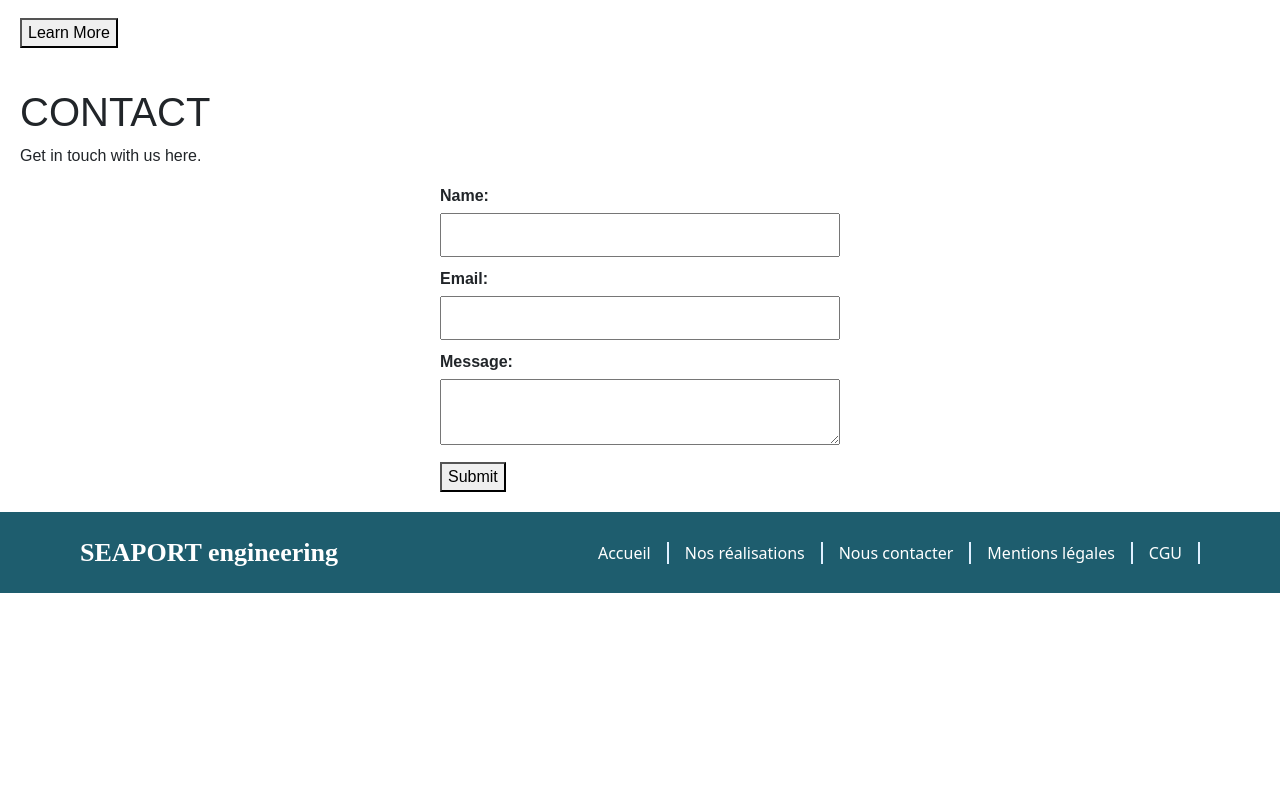
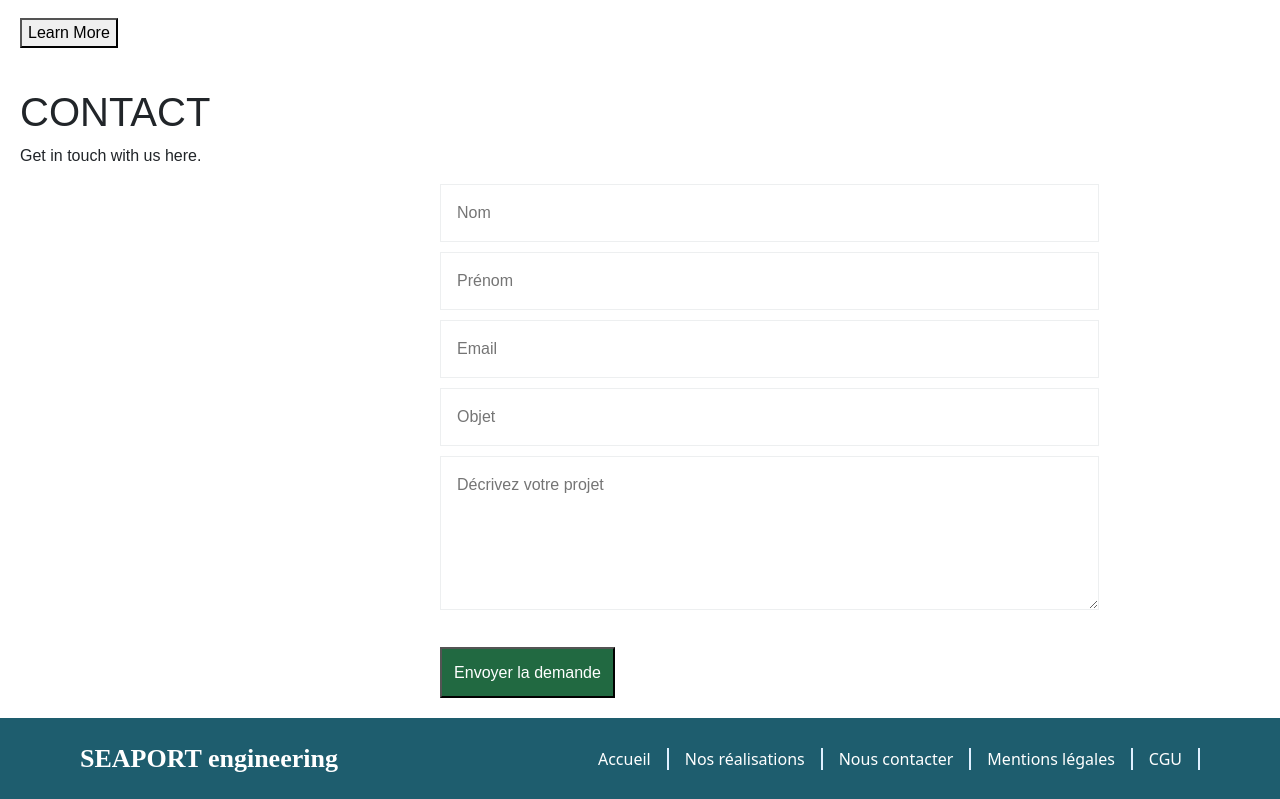
Before and after one commit to salyjabou/SEAPORT, an Angular app: page / in a window 1280 px wide. Shown: the part 1050-1849 px from the top of the page. Before the commit the page ends 1643 px from the top, so only its background shows below. Built offline with nearby package versions, Linux system fonts and the light colour scheme.

Commit message:
Contact Component

```diff
--- a/src/app/contact/contact.component.css
+++ b/src/app/contact/contact.component.css
@@ -15,14 +15,22 @@ label {
 }
 
 input, textarea {
-  width: 100%;
-  padding: 8px;
+  width: 659px;
+  padding: 16px;
+  gap: 10px;
   box-sizing: border-box;
+  border: 1px solid #EDEFF0
 }
 
 button {
-  align-self: flex-start;
+  width: 175px;
+  height: 51px;
+  gap: 10px;
+  color: #FFFFFF;
+  background-color: #216941;
+  margin-top: 20px;
 }
+
 
 :host {
   display: block;
--- a/src/app/contact/contact.component.html
+++ b/src/app/contact/contact.component.html
@@ -2,16 +2,19 @@
 <p>Get in touch with us here.</p>
 <form>
   <div>
-    <label for="name">Name:</label>
-    <input type="text" id="name" name="name" required>
+    <input type="text" id="name" name="name" required placeholder="Nom">
   </div>
   <div>
-    <label for="email">Email:</label>
-    <input type="email" id="email" name="email" required>
+    <input type="text" id="prenom" name="prenom" required placeholder="Prénom">
   </div>
   <div>
-    <label for="message">Message:</label>
-    <textarea id="message" name="message" required></textarea>
+    <input type="email" id="email" name="email" required placeholder="Email">
   </div>
-  <button type="submit" mat-button color="primary">Submit</button>
+  <div>
+    <input type="text" id="objet" name="email" required placeholder="Objet">
+  </div>
+  <div>
+    <textarea id="message" name="message" required placeholder="Décrivez votre projet" rows="5"></textarea>
+  </div>
+  <button type="submit" class="home-button">Envoyer la demande</button>
 </form>
--- a/src/app/home/home.component.css
+++ b/src/app/home/home.component.css
@@ -28,5 +28,5 @@
   height: 51px;
   gap: 10px;
   color: #FFFFFF;
-  background-color: #216941;;
+  background-color: #216941;
 }
```
